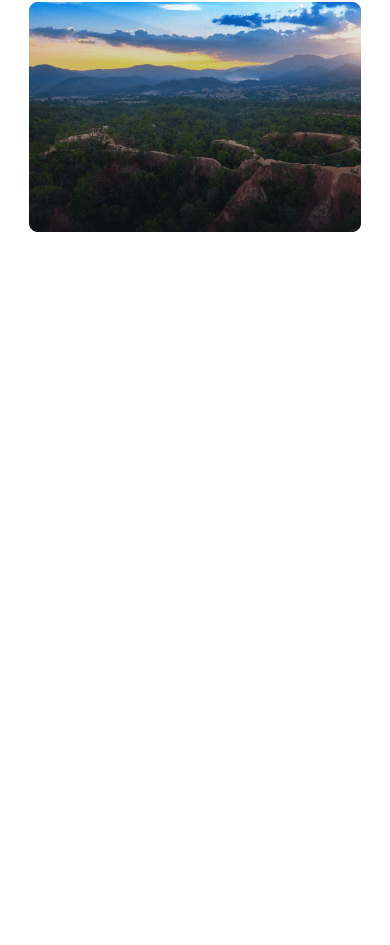
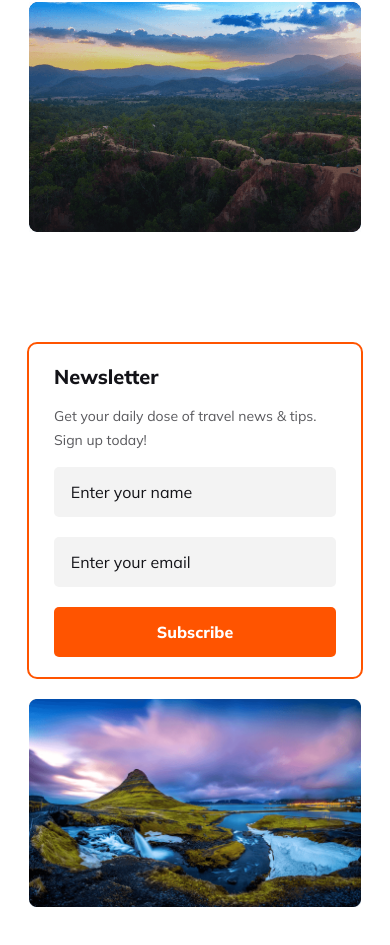
Before and after one commit to mdszhossain/Hero-Travel-Website, a plain HTML site: page index.html in a window 390 px wide. Shown: the part 7440-8385 px from the top of the page. Before the commit the page ends 7782 px from the top, so only its background shows below. Drawn offline with Linux system fonts and the light colour scheme.

Commit message:
Created Responsive Newsletter Section (Supported in multiple screen)

```diff
--- a/index.html
+++ b/index.html
@@ -217,6 +217,23 @@
             <!-- <div class="perfect-place-image"></div> -->
             <img src="./assets/Images/bangladesh-mountain.png" alt="" class="perfect-place-image">
         </section>
+
+        <!-- Newsletter Section -->
+        <section class="newsletter">
+            <div class="newsletter-text">
+                <div class="newsletter-text-container">
+                    <div class="newsletter-heading">Newsletter</div>
+                    <p class="all-description newsletter-description">Get your daily dose of travel news & tips. Sign up today!</p>
+                    <form action="" class="newsletter-inputs">
+                        <input type="text" name="" id="" placeholder="    Enter your name">
+                        <input type="email" name="" id="" placeholder="    Enter your email">
+                        <input type="submit" value="Subscribe">
+                    </form>
+                </div>
+            </div>
+            <!-- <div class="newsletter-image-container"></div> -->
+            <img src="./assets/Images/discount-destination.png" alt="">
+        </section>
     </main>
 
     <!-- Footer Part -->
--- a/styles/style.css
+++ b/styles/style.css
@@ -389,6 +389,55 @@
     width: 40%;
 }
 
+/* Newsletter Section */
+.newsletter {
+    width: 85%;
+    margin: 50px auto;
+    display: flex;
+    justify-content: space-between;
+}
+.newsletter-heading {
+    font-size: 1.5rem;
+    color: var(--default-black);
+    font-weight: 800;
+}
+.newsletter-inputs {
+    display: flex;
+    flex-direction: column;
+    gap: 20px;
+}
+.newsletter-inputs input {
+    width: 100%;
+    border: 0px;
+    height: 50px;
+    border-radius: 5px;
+    background-color: rgba(19, 19, 24, 0.05);
+}
+.newsletter-inputs input[type="submit"] {
+    background-color: var(--default-orange);
+    color: var(--default-white);
+    font-size: 1.5rem;
+    font-weight: 800;
+}
+.newsletter-inputs input[type="text"], .newsletter-inputs input[type="email"] {
+    font-size: 1.25rem;
+}
+.newsletter-description {
+    margin: 15px 0px;
+}
+.newsletter-text {
+    width: 35%;
+    display: flex;
+    justify-content: center;
+    align-items: center;
+    border: 2px solid #FF5400;
+    border-radius: 10px;
+}
+
+
+
+
+
 /* Extra Small Screen */
 @media (min-width: 320px) and (max-width: 479px) {
     /* Navbar Style */
@@ -540,6 +589,37 @@
         width: 100%;
     }
 
+    /* Newsletter-Section */
+    .newsletter {
+        flex-direction: column;
+        align-items: center;
+        gap: 20px;
+    }
+    .newsletter-text {
+        width: 100%;
+    }
+    .newsletter-heading {
+        font-size: 1.25rem;
+    }
+    .newsletter-inputs input {
+        width: 100%;
+    }
+    .newsletter-text-container {
+        width: 85%;
+        margin: 20px 0px;
+    }
+    .newsletter-text {
+        justify-content: center;
+    }
+    .newsletter-inputs input[type="text"], .newsletter-inputs input[type="email"] {
+        font-size: 1rem;
+    }
+    .newsletter-inputs input[type="submit"] {
+        font-size: 1rem;
+    }
+    .newsletter img {
+        width: 100%;
+    }
 }
 
 
@@ -694,6 +774,38 @@
         margin-top: 40px;
         width: 100%;
     }
+
+    /* Newsletter-Section */
+    .newsletter {
+        flex-direction: column;
+        align-items: center;
+        gap: 20px;
+    }
+    .newsletter-text {
+        width: 100%;
+    }
+    .newsletter-heading {
+        font-size: 1.25rem;
+    }
+    .newsletter-inputs input {
+        width: 100%;
+    }
+    .newsletter-text-container {
+        width: 85%;
+        margin: 20px 0px;
+    }
+    .newsletter-text {
+        justify-content: center;
+    }
+    .newsletter-inputs input[type="text"], .newsletter-inputs input[type="email"] {
+        font-size: 1rem;
+    }
+    .newsletter-inputs input[type="submit"] {
+        font-size: 1rem;
+    }
+    .newsletter img {
+        width: 100%;
+    }
 }
 
 
@@ -814,6 +926,24 @@
     .perfect-place-description {
         width: 85%;
     }
+
+    /* Newsletter-Section */
+    .newsletter img {
+        height: 220px;
+    }
+    .newsletter {
+        align-items: center;
+    }
+    .newsletter-text {
+        width: 45%;
+    }
+    .newsletter-inputs input {
+        font-size: 1rem;
+    }
+    .newsletter-text-container {
+        width: 85%;
+        padding: 20px 0px;
+    }
 }
 
 
@@ -899,4 +1029,22 @@
     .perfect-place-description, .list-description {
         width: 90%;
     }
+
+    /* Newsletter-Section */
+    .newsletter img {
+        height: 280px;
+    }
+    .newsletter {
+        align-items: center;
+    }
+    .newsletter-text {
+        width: 45%;
+    }
+    .newsletter-inputs input {
+        font-size: 1rem;
+    }
+    .newsletter-text-container {
+        width: 85%;
+        padding: 20px 0px;
+    }
 }
```
